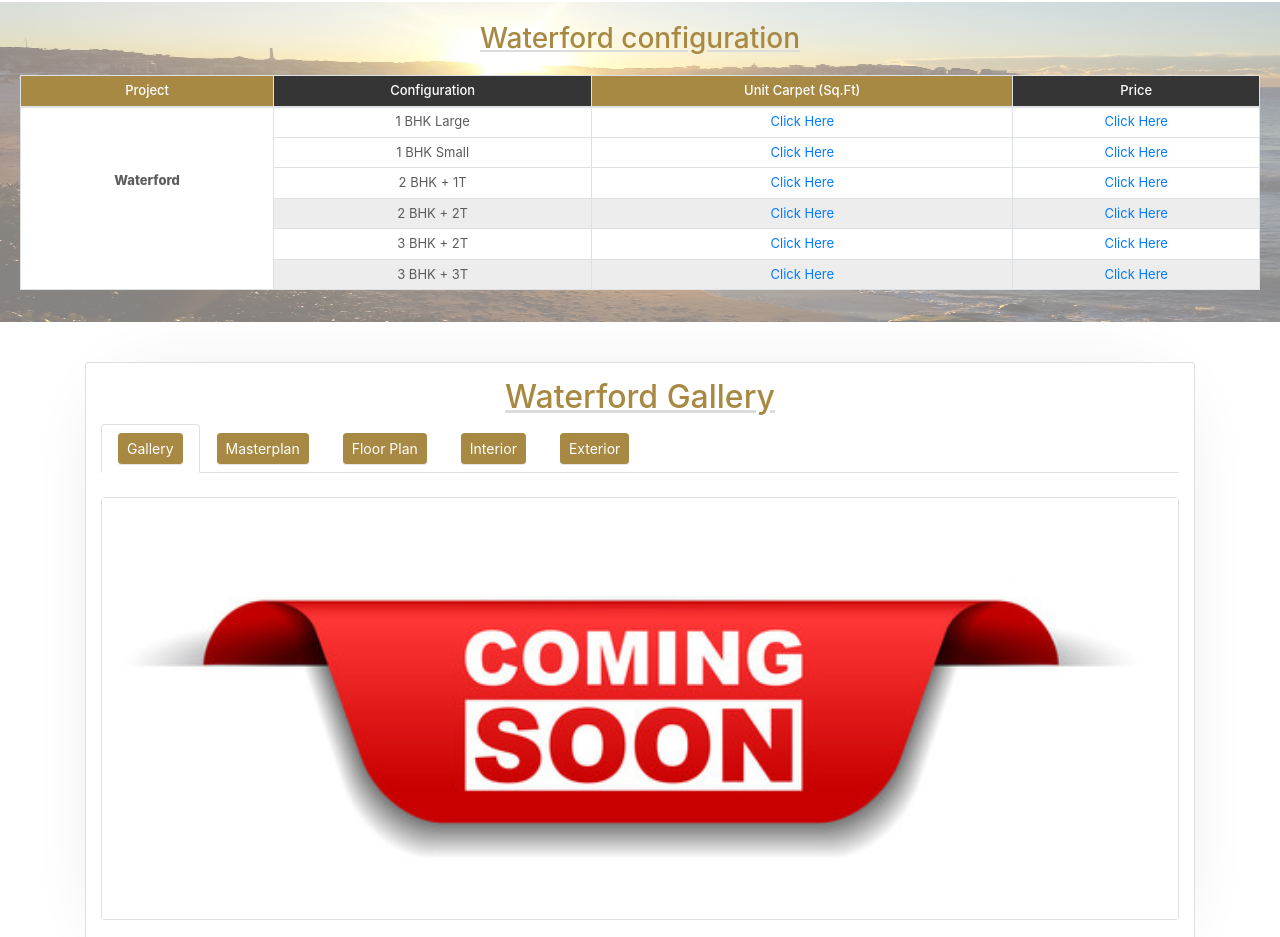
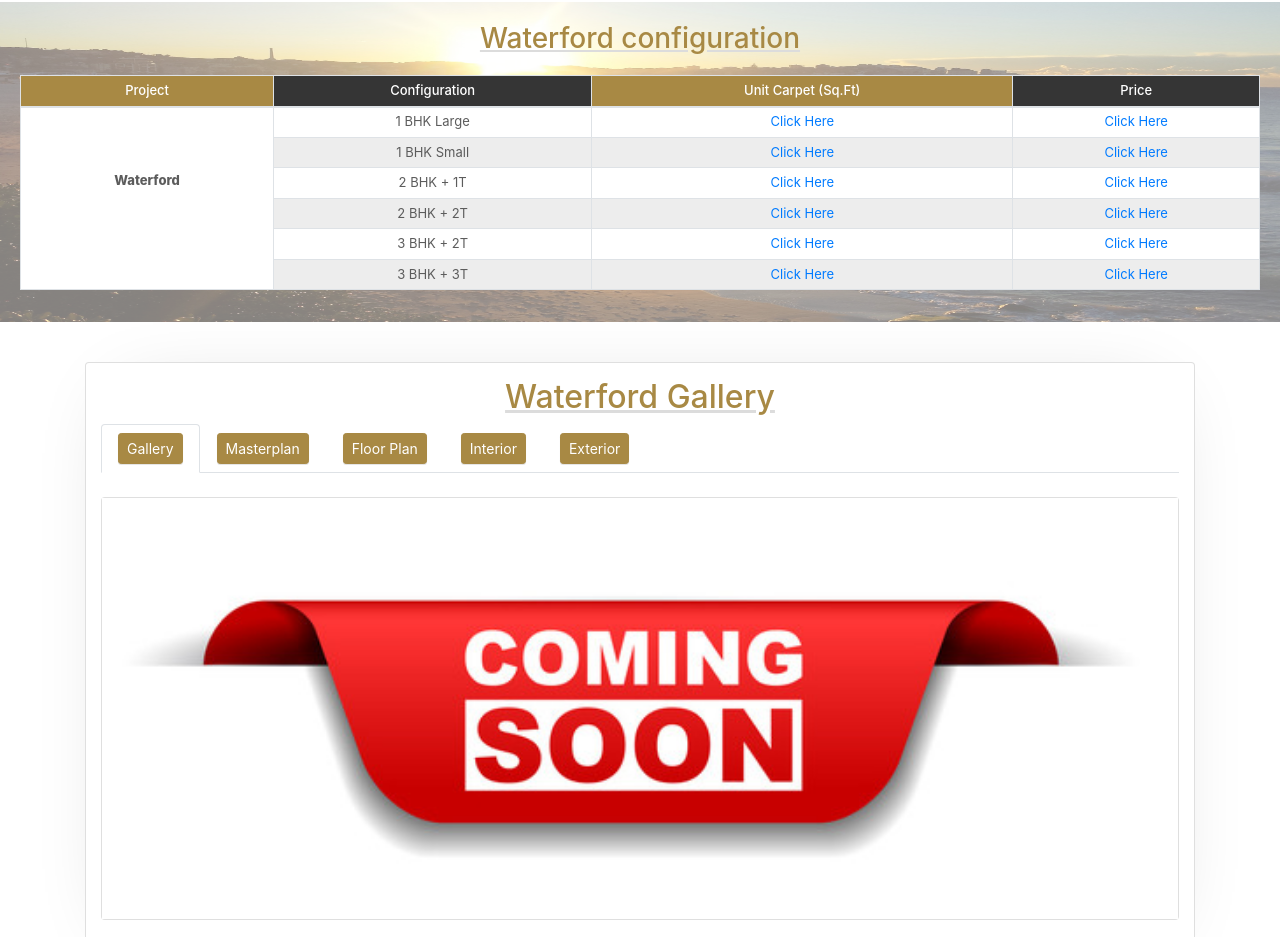
Before and after one commit to jithendraathipatla/newWaterford, a plain HTML site: page index.html in a window 1280 px wide. Shown: the part 1280-2217 px from the top of the page. Drawn offline with nearby package versions, Linux system fonts and the light colour scheme; a script that the page names is missing.

Commit message:
new commit

```diff
--- a/index.html
+++ b/index.html
@@ -789,7 +789,7 @@ background-color: #06c;
                     </td>
                  </tr>
 
-                 <tr style="background-color: #fff;">
+                 <tr style="background-color: #ededed;">
                   <td scope="row" class="her1">1 BHK Small</td>
                  <td class="her1"> <a href="javascript:void(0)" class="price-click" data-toggle="modal" data-target="#exampleModal">
                    Click Here
```
